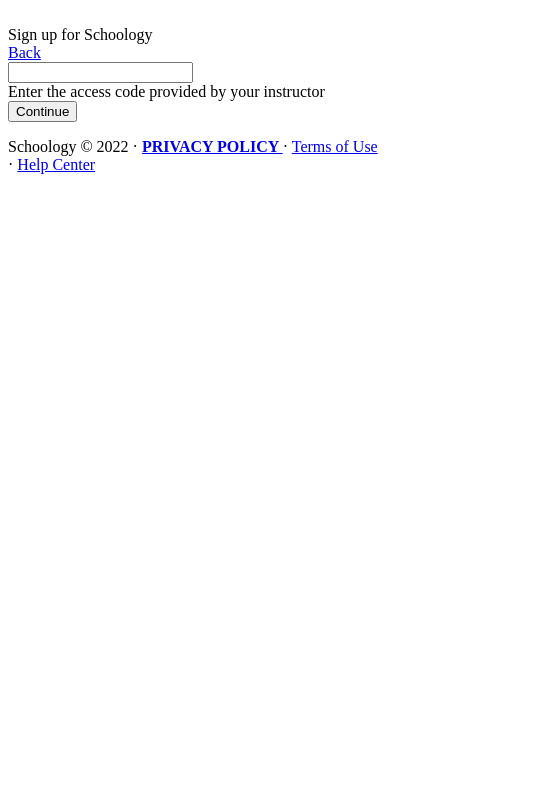
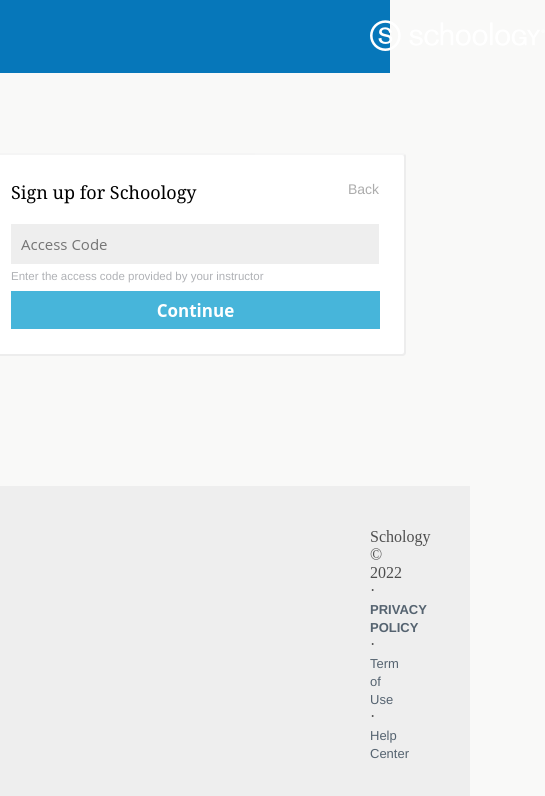
Before and after one commit to xHassielx/intro-formularios, a plain HTML site: page index.html in a window 390 px wide. Shown: the whole page, 545 px wide, since content can reach past the window. Drawn offline with Linux system fonts and the light colour scheme.

Commit message:
Diseño responsivo Flexbox

```diff
--- /dev/null
+++ b/css/styles.css
@@ -0,0 +1,97 @@
+body {
+    background: #F9F9F8;
+    display: flex;
+    flex-direction: column;
+    padding: 0px;
+    margin: 0px;
+}
+.navbar {
+    background: #0677BA;
+    display: flex;
+    align-items: center;
+    padding: 20px 0px 18px 370px;
+ }
+
+.main-page {
+    background-color: #f9f9f8;
+    padding: 80px 0px 130px 0px;
+    display: flex;
+    justify-content: center;
+}
+
+section{
+    background-color: white;
+    border: 2px outset rgba(175,175,175,0.11);
+    border-radius: 4px;
+    width: 23em;
+    padding: 25px;
+}
+
+.title-form{
+    margin: 0px 0px 20px 0px;
+    display: flex;
+    justify-content: space-between;
+
+}
+.title-form div span {
+    font-size: 1.25em;
+    font-family: Georgia, 'Times New Roman', Times, serif;
+    font-size: 18px;
+}
+.title-form div a {
+    color: rgba(78, 78, 78, 0.466);
+    text-decoration: none;
+    font-family: "Karla", "Helvetica Neue", Arial, Helvetica, sans-serif;
+    font-size: 14px;
+}
+.input-access {
+    display: flex;
+    justify-content: center;
+    margin: 0px 0px 5px 0px;
+
+
+}
+.input-access input{
+    font-family: 'Open Sans', sans-serif;
+    border-color: #e7e7e7;
+    border: 1px;
+    background-color: #eee;
+    padding: 10px;
+    width: 30em;
+    font-size: 15px;
+}
+.ins {
+    font-family: "Karla", "Helvetica Neue", Arial, Helvetica, sans-serif;
+    font-size: 11.5px;
+    color: #b0b2b6;
+    padding: 1px 0px 9px 0px;
+}
+.botton input {
+    text-align: center;
+    font-family: 'Open Sans', sans-serif;
+    height: 38px;
+    width: 21.7em;
+    border: none;
+    color: #fff;
+    font-weight: bold;
+    font-size: 17px;
+    background: #47b5da;
+}
+footer {
+    background-color:#EEEEEE;
+    padding: 40px 100px 30px 370px;
+    border-top: 2px solid #EEEEEE;
+    border-bottom: 16.5em solid #EEEEEE;
+}
+.term {
+    color: rgb(78, 78, 78);
+    text-decoration: none;
+}
+.term a {
+    background: #EEEEEE;
+    font-family: "Karla", "Helvetica Neue", Arial, Helvetica, sans-serif;
+    font-size: 13px;
+    color: #556370;
+    text-decoration: none;
+
+}
--- a/index.html
+++ b/index.html
@@ -4,39 +4,54 @@
     <meta charset="UTF-8">
     <meta http-equiv="X-UA-Compatible" content="IE=edge">
     <meta name="viewport" content="width=device-width, initial-scale=1.0">
-    <title>Schoology</title>
+    <link rel="stylesheet" href="css/styles.css">
+    <title>Sign up for Schoology account</title>
 </head>
-
 <body>
-    <header>
+    <header class="navbar">
         <nav>
             <div>
-                <img src="" alt="">
+                <a href="https://www.schoology.com/" target="_blank">
+                    <img src="img/logo.png" alt="Schoology logo">
+                </a>
             </div>
         </nav>
     </header>
-    <main>
+    <main class="main-page">
         <section>
-            <div> <span>Sign up for Schoology</span>
-            <div> <span><a href="http://app.schoology.com/register.php" >Back</a> </span> </div>  </div>
-            <div> <input type="text" name="" id="">  </div>
-            <div> <span>Enter the access code provided by your instructor</span> </div>
-            <div> <button> Continue </button> </div>
-
+            <div class="title-form">
+                <div>
+                    <span>Sign up for Schoology</span>
+                </div>
+                <div>
+                    <a href="https://app.schoology.com/register.php" target="blank">Back</a>
+                </div>
+            </div>
+            <div class="input-access">
+                <input type="text" name="Access code" id="" placeholder="Access Code">
+            </div>
+            <div class="ins">
+                <span>Enter the access code provided by your instructor</span>
+            </div>
+            <div class="botton">
+                <input type="submit" value="Continue">
+            </div>
         </section>
     </main>
-
     <footer>
-        <nav>
-            <p>
-      <div> <span> Schoology © 2022 · </span>
-        <a href="https://www.powerschool.com/privacy"> <b> PRIVACY POLICY </b> </a> <span> · </span>
-        <a href="https://www.schoology.com/terms-of-use">Terms of Use  </a> <span> · </span>
-        <a href="https://support.schoology.com/hc/en-us">Help Center </a>
-      </div>
-            </p>
-    </nav>
+        <div class="term">
+            <span>Schology © 2022</span>
+            <span class="divider">·</span>
+            <a href="https://www.powerschool.com/privacy" target="blank">
+                <b>
+                    PRIVACY POLICY
+                </b>
+             </a>
+             <span class="divider">·</span>
+            <a href="https://www.schoology.com/terms-of-use" target="blank">Term of Use</a>
+            <span class="divider">·</span>
+            <a href="https://support.schoology.com/hc/en-us" target="blank">Help Center</a>
+        </div>
     </footer>
-
 </body>
 </html>
```
Also changed, not shown: img/logo.png (added).
